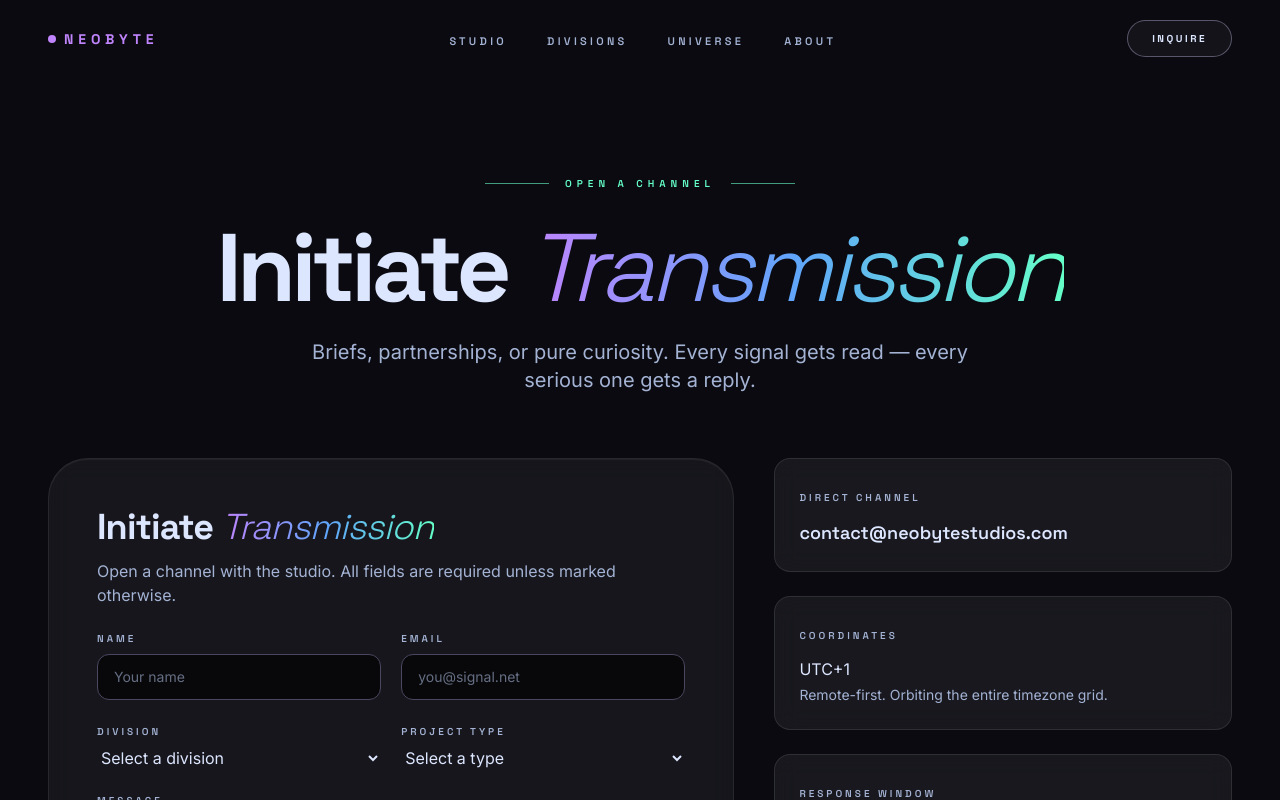
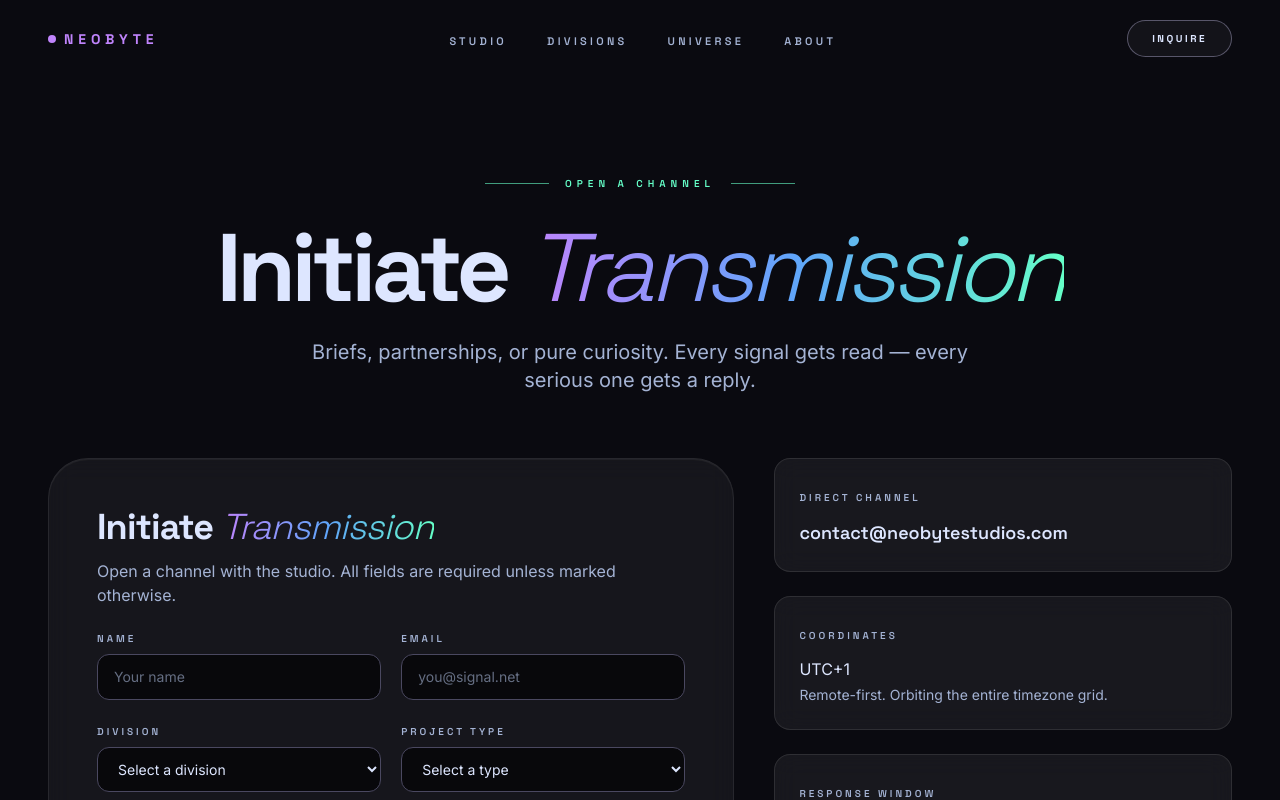
Before and after one commit to jetmirlleshi/neobytestudios, a Next.js app: page /contact in a window 1280 px wide. Shown: the top 800 px of the page. Built offline with nearby package versions, Linux system fonts and the light colour scheme.

Commit message:
fix: ContactForm type error — inputClass is now a function
The select elements still used inputClass as a string after it was
converted to a function taking a hasError boolean. Pass false for
selects that don't have inline validation.

https://claude.ai/code/session_01RfGQXo5uiGZhD2sb3Xuhv7

```diff
--- a/components/sections/ContactForm.tsx
+++ b/components/sections/ContactForm.tsx
@@ -195,7 +195,7 @@ export function ContactForm() {
                     name="division"
                     required
                     defaultValue=""
-                    className={inputClass}
+                    className={inputClass(false)}
                   >
                     <option value="" disabled>
                       Select a division
@@ -217,7 +217,7 @@ export function ContactForm() {
                     name="type"
                     required
                     defaultValue=""
-                    className={inputClass}
+                    className={inputClass(false)}
                   >
                     <option value="" disabled>
                       Select a type
```
